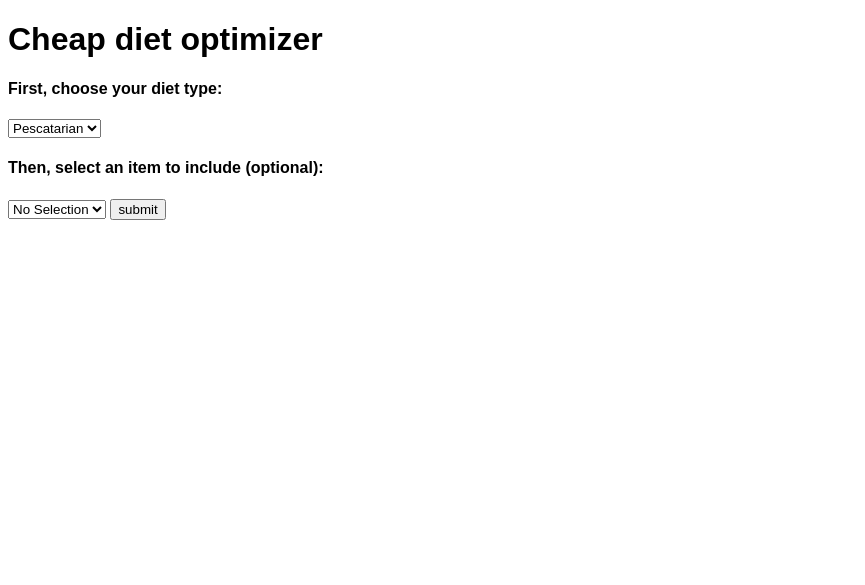
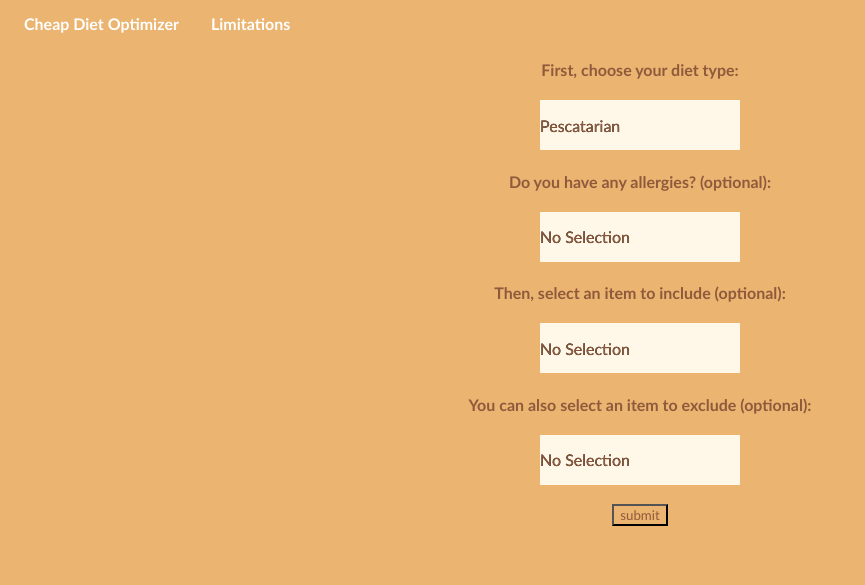
Before and after one commit to mkmwong/Cheap_Diet_Optimizer, a Flask app: page / in a window 1280 px wide. Shown: the top 585 px of the page, without its empty margins (0-865 px from the left). Run offline with Flask 2, Linux system fonts and the light colour scheme; parts of the project's set-up code (start-up, migrations or seed data) failed here and were passed over.

Commit message:
adding allergy exclusion, item inclusion or exclusion functionality

```diff
--- a/app.py
+++ b/app.py
@@ -7,19 +7,29 @@ def dropdown_diet_type():
     diets = ['Regular', 'Vegan', 'Vegetarian', 'Pescatarian']
     item_include = list(df['Main.food.description'])
     item_include.append('No Selection')
-    return render_template('diet_type.html', diet=diets, item_include = item_include)
+    allergy =  allergies
+    allergy.append('No Selection')
+    return render_template('diet_type.html', diet=diets, item_include = item_include, allergy = allergy)
 
 @app.route('/diet_out', methods=['POST'])
 def show_diet():
     if request.method == "POST":
         diet = request.form['diet']
         item_inc = request.form['item_include']
-        string = diet_problem(diet, item_inc)
+        item_exc = request.form['item_exclude']
+        allergy_group = request.form['allergy']
+        print(allergy_group)
+        string = diet_problem(diet, item_inc, item_exc, allergy_group)
         diets = ['Regular', 'Vegan', 'Vegetarian', 'Pescatarian']
         item_include = list(df['Main.food.description'])
         item_include.append('No Selection')
-        return render_template('diet_output.html', string=string, diet=diets, item_include = item_include)
+        allergy =  allergies
+        allergy.append('No Selection')
+        return render_template('diet_output.html', string=string, diet=diets, item_include = item_include, allergy = allergy)
 
+@app.route('/limitations')
+def show_limit():
+    return render_template('limitation.html')
 
 if __name__ == "__main__":
     app.run()
--- /dev/null
+++ b/static/css/main.css
@@ -0,0 +1,66 @@
+@import url(http://fonts.googleapis.com/css?family=Merriweather:400,700,900,400italic,700italic,900italic);
+@import url(http://fonts.googleapis.com/css?family=Montserrat:400,700,900,400italic,700italic,900italic);
+* {
+    font-family: "Trebuchet MS", Helvetica, sans-serif;
+    background-color: #EBB471;
+    color: #8F5A3C;
+}
+
+ul.menu {
+  list-style-type: none;
+  margin: auto;
+  padding: 0;
+  overflow: hidden;
+  background-color: #EBB471;
+  position: fixed;
+  top: 0;
+  width: 100%;
+}
+li.menu {
+  /*border-right: 1px solid #bbb;*/
+  float: left;
+}
+
+a.menu {
+  display: block;
+  color: white;
+  text-align: center;
+  padding: 14px 16px;
+  text-decoration: none;
+}
+.input_form {
+  margin-top: 60px ;
+}
+
+.content {
+  margin-top: 60px ;
+}
+
+.out_item {
+  font-family: "Trebuchet MS", Helvetica, sans-serif;
+  font-weight: 100;
+}
+
+option, select {
+  font-size: 16px;
+  background-color: #fff7e8;
+  color:  #8F5A3C;
+  width: 200px;
+  height: 50px;
+  /* for Firefox */
+  -moz-appearance: none;
+  /* for Chrome */
+  -webkit-appearance: none;
+/*  color: rgba(0,0,0,0);*/
+  text-shadow: 0 0 0 #000;
+  border:0px;
+  outline:0px;
+}
+/* For IE10 */
+select::-ms-expand {
+  display: none;
+}
+.container {
+  margin: auto;
+  text-align: center;
+}
--- a/static/styles/CDOstyle.css
+++ /dev/null
@@ -1,3 +0,0 @@
-* {
-    font-family: Arial, Helvetica, sans-serif;
-}
--- /dev/null
+++ b/templates/content.html
@@ -0,0 +1,30 @@
+<div class ="container">
+<form method="POST" action="/diet_out">
+    <h4> First, choose your diet type: </h4>
+    <select name=diet placeholder="Select your diet">
+        {% for diet in diet %}
+        <option value= "{{diet}}" SELECTED>{{diet}}</option>
+        {% endfor %}
+    </select>
+    <h4> Do you have any allergies? (optional):</h4>
+    <select name=allergy placeholder="Select your allergy">
+        {% for allergy in allergy %}
+        <option value = "{{allergy}}" SELECTED>{{allergy}}</option>
+        {% endfor %}
+    </select>
+    <h4> Then, select an item to include (optional): </h4>
+    <select name=item_include placeholder="Select item to include">
+        {% for item in item_include %}
+        <option value= "{{item}}" SELECTED>{{item}}</option>
+        {% endfor %}
+    </select>
+    <h4> You can also select an item to exclude (optional):</h4>
+    <select name=item_exclude placeholder="Select item to exclude">
+        {% for item in item_include %}
+        <option value= "{{item}}" SELECTED>{{item}}</option>
+        {% endfor %}
+    </select>
+    <br>
+    <br>
+    <input class="btn" type="Submit" value="submit"> </input>
+</form>
--- a/templates/diet_type.html
+++ b/templates/diet_type.html
@@ -4,25 +4,25 @@
     <meta charset="UTF-8">
     <meta name="viewport" content="width=device-width, initial-scale=1.0">
     <title>Cheap diet optimizer</title>
-    <link rel="stylesheet" type="text/css" href ="{{ url_for('static',filename='styles/CDOstyle.css') }}">
+    <link rel="stylesheet" type="text/css" href ="{{ url_for('static',filename='css/main.css') }}">
 </head>
 <body>
-<h1>Cheap diet optimizer</h1>
-<form class="teamSelection" method="POST" action="/diet_out">
-    <h4> First, choose your diet type: </h4>
-    <select name=diet placeholder="Select your diet">
-        {% for diet in diet %}
-        <option value= "{{diet}}" SELECTED>{{diet}}</option>"
-        {% endfor %}
-    </select>
-    <h4> Then, select an item to include (optional): </h4>
-    <select name=item_include placeholder="Select item to include">
-
-        {% for item in item_include %}
-        <option value= "{{item}}" SELECTED>{{item}}</option>"
-        {% endfor %}
-    </select>
-    <input class="btn" type="Submit" value="submit"> </input>
-</form>
+    <header>
+      <div class="container">
+        <strong><nav>
+          <ul class="menu">
+            <li class="menu"><a class="menu" href="/">Cheap Diet Optimizer</a></li>
+            <li class="menu"><a class="menu" href="/limitations">Limitations</a></li>
+          </ul>
+        </nav></strong>
+      </div>
+    </header>
+<div class="input_form">
+    {% include "content.html" %}
+</div>
+<div class="content">
+    {% block content %}
+    {% endblock %}
+</div>
 </body>
 </html>
```
Also changed, not shown: optimization.py (+102 -59 lines), templates/diet_output.html (+7 -32 lines), templates/limitation.html (added, +81 -0 lines), 1 other file.
